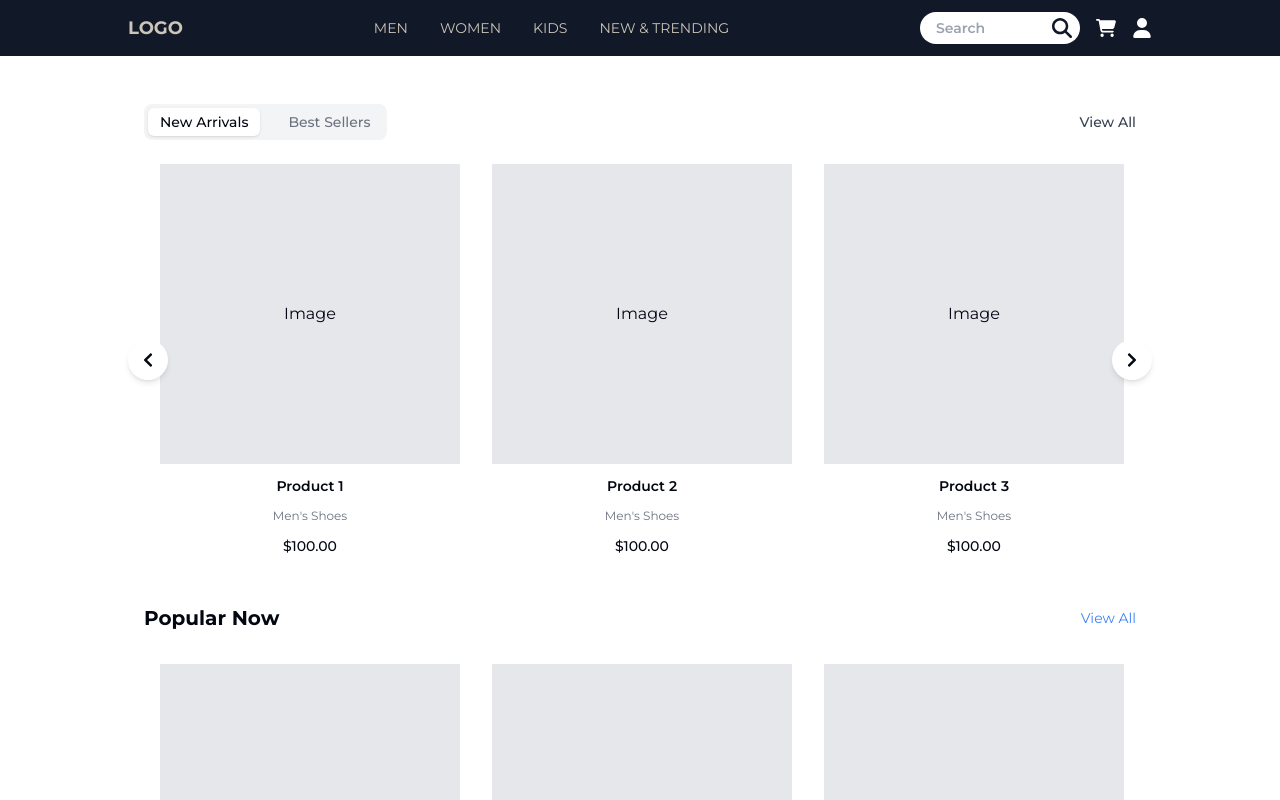
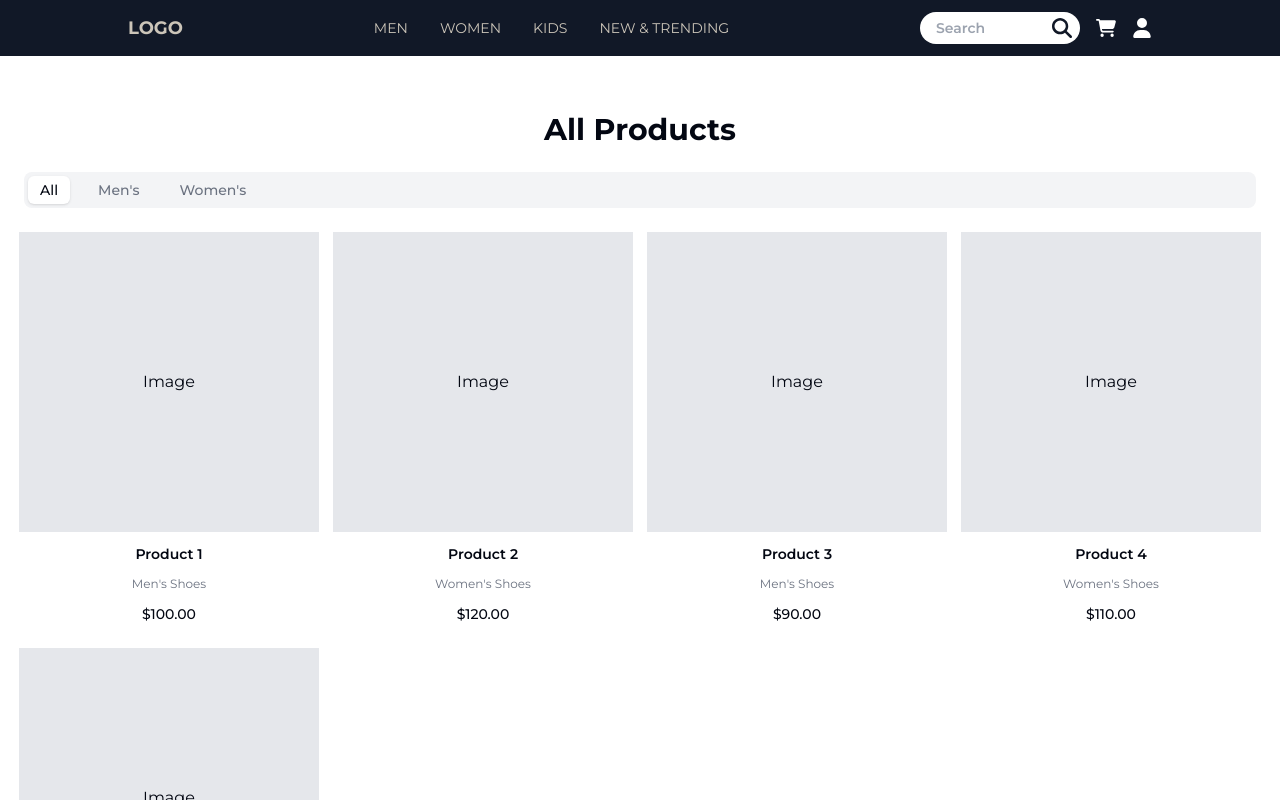
Before and after one commit to synochan/ecommerce-project, a React (Vite) app in the folder frontend/: page /products in a window 1280 px wide. Shown: the top 800 px of the page. Built offline with nearby package versions, Linux system fonts and the light colour scheme.

Commit message:
Frontend - Add Products Page, ProductView, Add Routing of page

```diff
--- a/frontend/src/app/App.tsx
+++ b/frontend/src/app/App.tsx
@@ -1,8 +1,9 @@
 import { NavBar } from "../components/NavBar";
 import Footer from "../components/Footer";
-import { ProductCarousel } from "../components/ProductCarousel";
-import { PopularNow } from "../components/PopularNow";
-
+import { LandingPage } from "@/pages/LandingPage";
+import { Route, Routes } from "react-router-dom";
+import { ProductsPage } from "@/pages/ProductsPage";
+import { ProductView } from "@/components/ProductView";
 
 function App() {
 
@@ -10,8 +11,11 @@ function App() {
     <>
     <NavBar />
     <main className="container mx-auto py-8">
-      <ProductCarousel />
-      <PopularNow />
+      <Routes>
+        <Route path="/" element={<LandingPage />} />
+        <Route path="/products" element={<ProductsPage />} />
+        <Route path="/product/:productId" element={<ProductView />} />
+      </Routes>
     </main>
     <Footer />
     </>
--- a/frontend/src/components/PopularNow.tsx
+++ b/frontend/src/components/PopularNow.tsx
@@ -3,6 +3,7 @@
 import { useRef } from "react";
 import { ProductCard } from "./ProductCard";
 import { FaChevronLeft, FaChevronRight } from "react-icons/fa";
+import { Link } from "react-router-dom";
 
 export function PopularNow() {
   const popularProducts = [
@@ -37,9 +38,9 @@ export function PopularNow() {
       {/* Header */}
       <div className="flex justify-between px-4 items-center mb-4">
         <h2 className="text-xl font-bold">Popular Now</h2>
-        <a href="/products" className="text-blue-500 text-sm">
+        <Link to="/products" className="text-blue-500 text-sm">
           View All
-        </a>
+        </Link>
       </div>
 
       {/* Carousel */}
--- a/frontend/src/components/ProductCard.tsx
+++ b/frontend/src/components/ProductCard.tsx
@@ -1,4 +1,4 @@
-
+import { Link } from "react-router-dom";
 
 interface ProductCardProps {
   imageSrc?: string;
@@ -9,6 +9,7 @@ interface ProductCardProps {
 
 export function ProductCard({ imageSrc, title, subtitle, price }: ProductCardProps) {
   return (
+    <Link to={`/product/${title.replace(/\s+/g, "-").toLowerCase()}`} className="block">
       <div className="flex flex-col items-center text-center space-y-3">
         {/* Image area */}
         <div className="bg-gray-200 w-[300px] h-[300px] flex items-center justify-center">
@@ -18,5 +19,6 @@ export function ProductCard({ imageSrc, title, subtitle, price }: ProductCardPro
         <p className="text-xs text-gray-500">{subtitle}</p>
         <p className="text-sm font-medium">{price}</p>
       </div>
+    </Link>
   );
 }
--- a/frontend/src/components/ProductCarousel.tsx
+++ b/frontend/src/components/ProductCarousel.tsx
@@ -4,10 +4,11 @@ import { useRef, useState } from "react";
 import { Tabs, TabsList, TabsTrigger, TabsContent } from "@/components/ui/tabs";
 import { ProductCard } from "./ProductCard";
 import { FaChevronLeft, FaChevronRight } from "react-icons/fa";
+import { Link } from "react-router-dom";
 
 export function ProductCarousel() {
   const newArrivals = [
-    { title: "Product 1", subtitle: "Men's Shoes", price: "$100.00" },
+    { title: "Product 56", subtitle: "Men's Shoes", price: "$100.00" },
     { title: "Product 2", subtitle: "Men's Shoes", price: "$100.00" },
     { title: "Product 3", subtitle: "Men's Shoes", price: "$100.00" },
     { title: "Product 4", subtitle: "Men's Shoes", price: "$100.00" },
@@ -49,12 +50,12 @@ export function ProductCarousel() {
             <TabsTrigger value="best">Best Sellers</TabsTrigger>
           </TabsList>
         </Tabs>
-        <a
-          href="/products"
+        <Link
+          to="/products"
           className="text-sm font-medium text-gray-700 hover:underline"
         >
           View All
-        </a>
+        </Link>
       </div>
 
       <Tabs defaultValue="new">
--- /dev/null
+++ b/frontend/src/components/ProductView.tsx
@@ -0,0 +1,64 @@
+import { useParams } from "react-router-dom";
+import { PopularNow } from "./PopularNow";
+
+export function ProductView() {
+  const { productId } = useParams();
+
+  const product = {
+    title: productId,
+    category: "Men's Shoes",
+    price: "$999.99",
+    description:
+      "Lorem ipsum dolor sit amet, consectetur adipiscing elit. Pellentesque vel felis tellus. Curabitur justo eros, molestie eu venenatis at, dictum ut erat.",
+    sizes: ["US 7.5", "US 8", "US 8.5", "US 9", "US 9.5", "US 10", "US 10.5", "US 11"],
+    rating: 4.7,
+  };
+
+  return (
+    <>
+        <div className="max-w-screen-lg mx-auto p-4 sm:p-6 flex flex-col sm:flex-row gap-6 min-h-screen">
+        {/* Product Image Placeholder */}
+        <div className="w-full sm:w-1/2 bg-gray-300 h-[300px] sm:h-[400px] rounded-lg"></div>
+
+        {/* Product Details */}
+        <div className="w-full sm:w-1/2">
+            <h1 className="text-2xl sm:text-3xl font-bold">{product.title}</h1>
+            <p className="text-gray-600">{product.category}</p>
+            <p className="text-xl sm:text-2xl font-semibold mt-2">{product.price}</p>
+
+            {/* Size Selection */}
+            <div className="mt-4 flex flex-wrap gap-2">
+            {product.sizes.map((size, index) => (
+                <button
+                key={index}
+                className="border px-4 py-2 text-xs sm:text-sm bg-black text-white rounded-md"
+                >
+                {size}
+                </button>
+            ))}
+            </div>
+
+            {/* Buttons */}
+            <div className="mt-6 space-y-2">
+            <button className="w-full bg-black text-white py-3 rounded-lg flex items-center justify-center gap-2 text-sm sm:text-base">
+                Add to Cart <span className="text-lg">🛒</span>
+            </button>
+            <button className="w-full bg-gray-800 text-white py-3 rounded-lg text-sm sm:text-base">
+                Favorite
+            </button>
+            </div>
+
+            {/* Description */}
+            <p className="mt-6 text-gray-700 text-sm sm:text-base">{product.description}</p>
+
+            {/* Reviews */}
+            <div className="mt-6">
+            <h2 className="text-lg font-semibold">Reviews</h2>
+            <p className="text-yellow-500 text-lg sm:text-xl">⭐ {product.rating}</p>
+            </div>
+        </div>
+        </div>
+        <PopularNow />
+    </>
+  );
+}
--- /dev/null
+++ b/frontend/src/data/data.ts
@@ -0,0 +1,50 @@
+// data.ts
+export interface Product {
+    id: string;
+    title: string;
+    category: string;
+    price: string;
+    description: string;
+    sizes: string[];
+    rating: number;
+  }
+
+  export const products: Product[] = [
+    {
+      id: "56",
+      title: "Product 56",
+      category: "Men's Shoes",
+      price: "$100.00",
+      description:
+        "A high-quality men's shoe designed for comfort and durability.",
+      sizes: ["US 7.5", "US 8", "US 9", "US 10"],
+      rating: 4.5,
+    },
+    {
+      id: "2",
+      title: "Product 2",
+      category: "Men's Shoes",
+      price: "$100.00",
+      description: "Classic design with modern comfort.",
+      sizes: ["US 8", "US 8.5", "US 9", "US 10"],
+      rating: 4.7,
+    },
+    {
+      id: "3",
+      title: "Product 3",
+      category: "Men's Shoes",
+      price: "$100.00",
+      description: "Premium leather shoes for all-day wear.",
+      sizes: ["US 7", "US 8", "US 9.5", "US 10.5"],
+      rating: 4.8,
+    },
+    {
+      id: "best-1",
+      title: "Best 1",
+      category: "Women's Shoes",
+      price: "$120.00",
+      description: "Stylish women's shoes with extra cushioning.",
+      sizes: ["US 6", "US 7", "US 8"],
+      rating: 4.9,
+    },
+  ];
--- a/frontend/src/main.tsx
+++ b/frontend/src/main.tsx
@@ -2,9 +2,12 @@ import { StrictMode } from 'react'
 import { createRoot } from 'react-dom/client'
 import   './app/index.css'
 import App from './app/App'
+import {BrowserRouter as Router} from 'react-router-dom'
 
 createRoot(document.getElementById('root')!).render(
   <StrictMode>
-    <App />
+    <Router>
+      <App />
+    </Router>
   </StrictMode>,
 )
--- a/frontend/src/pages/LandingPage.tsx
+++ b/frontend/src/pages/LandingPage.tsx
@@ -1,10 +1,13 @@
-import { NavBar } from "@/components/NavBar"
-import  Register  from "@/components/Register"
+
+import { ProductCarousel } from "@/components/ProductCarousel"
+import { PopularNow } from "@/components/PopularNow"
+
 
 export const LandingPage = () => {
   return (
     <div>
-      <Register />
+      <ProductCarousel />
+      <PopularNow />
     </div>
   )
 }
--- /dev/null
+++ b/frontend/src/pages/MenCategory.tsx
@@ -0,0 +1,11 @@
+import { NavBar } from "@/components/NavBar"
+
+
+
+function MenCategory() {
+    return(
+        <NavBar />
+    )
+}
+
+export default MenCategory
--- /dev/null
+++ b/frontend/src/pages/ProductsPage.tsx
@@ -0,0 +1,60 @@
+"use client";
+
+import { useState } from "react";
+import { Tabs, TabsList, TabsTrigger, TabsContent } from "@/components/ui/tabs";
+import { ProductCard } from "@/components/ProductCard";
+
+export function ProductsPage() {
+  const [activeTab, setActiveTab] = useState("all");
+
+  const allProducts = [
+    { title: "Product 1", subtitle: "Men's Shoes", price: "$100.00" },
+    { title: "Product 2", subtitle: "Women's Shoes", price: "$120.00" },
+    { title: "Product 3", subtitle: "Men's Shoes", price: "$90.00" },
+    { title: "Product 4", subtitle: "Women's Shoes", price: "$110.00" },
+    { title: "Product 5", subtitle: "Men's Shoes", price: "$80.00" },
+  ];
+
+  const menProducts = allProducts.filter((p) => p.subtitle.includes("Men"));
+  const womenProducts = allProducts.filter((p) => p.subtitle.includes("Women"));
+
+  return (
+    <div className="w-full max-w-screen-xl mx-auto p-6">
+      {/* Header */}
+      <h1 className="text-3xl font-bold mb-6 text-center">All Products</h1>
+
+      <Tabs defaultValue="all" onValueChange={(value) => setActiveTab(value)} className="w-full">
+        <TabsList className="flex justify-center sm:justify-start gap-4 mb-6 ">
+          <TabsTrigger value="all">All</TabsTrigger>
+          <TabsTrigger value="men">Men's</TabsTrigger>
+          <TabsTrigger value="women">Women's</TabsTrigger>
+        </TabsList>
+
+        {/* Responsive Grid Layout */}
+        <TabsContent value="all">
+          <div className="grid grid-cols-1 sm:grid-cols-2 md:grid-cols-3 lg:grid-cols-4 gap-6">
+            {allProducts.map((product, i) => (
+              <ProductCard key={i} {...product} />
+            ))}
+          </div>
+        </TabsContent>
+
+        <TabsContent value="men">
+          <div className="grid grid-cols-1 sm:grid-cols-2 md:grid-cols-3 lg:grid-cols-4 gap-6">
+            {menProducts.map((product, i) => (
+              <ProductCard key={i} {...product} />
+            ))}
+          </div>
+        </TabsContent>
+
+        <TabsContent value="women">
+          <div className="grid grid-cols-1 sm:grid-cols-2 md:grid-cols-3 lg:grid-cols-4 gap-6">
+            {womenProducts.map((product, i) => (
+              <ProductCard key={i} {...product} />
+            ))}
+          </div>
+        </TabsContent>
+      </Tabs>
+    </div>
+  );
+}
```
Lines whose indentation alone changed are shown as unchanged.
